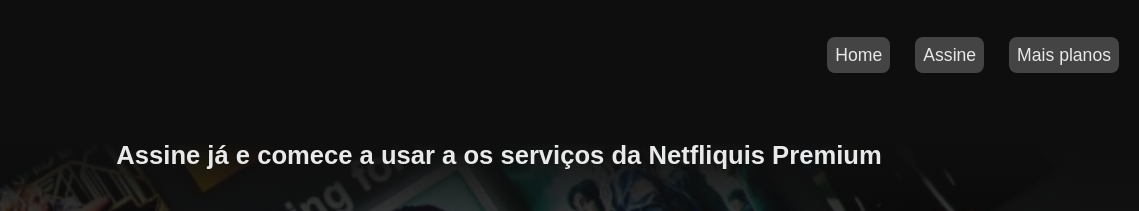
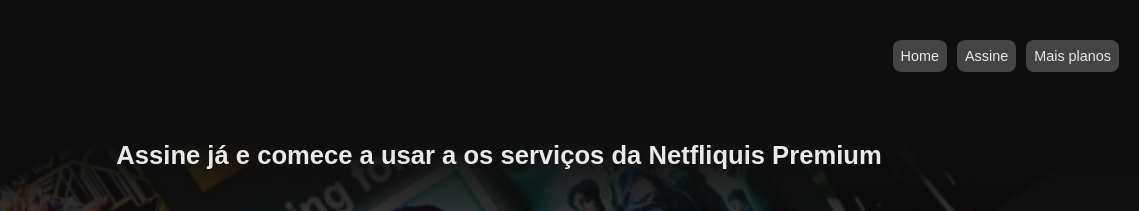
Before and after one commit to williamsilvapeixoto/projeto-netfliquis-website, a plain HTML site: page index.html in a window 1280 px wide. Shown: the top 211 px of the page, 141-1280 px from the left. Drawn offline with Linux system fonts and the light colour scheme.

Commit message:
bug menu fixed

```diff
--- a/css/style.css
+++ b/css/style.css
@@ -35,7 +35,7 @@ header .logo img{
 header .navbar > ol{
     list-style: none;
     display: flex;
-    gap: 25px;
+    gap: 10px;
     max-width: 400px;
 }
 
@@ -45,7 +45,7 @@ header ol > li a{
     border-radius: 8px;
     text-decoration: none;
     transition-duration: .3s;
-    font-size: 1.1em;
+    font-size: 0.9em;
 }
 
 header ol > li a:hover{
```
